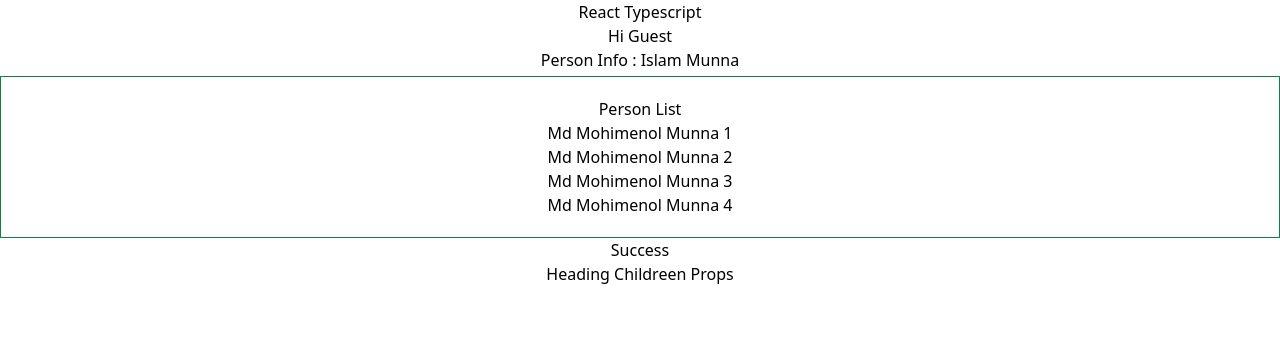
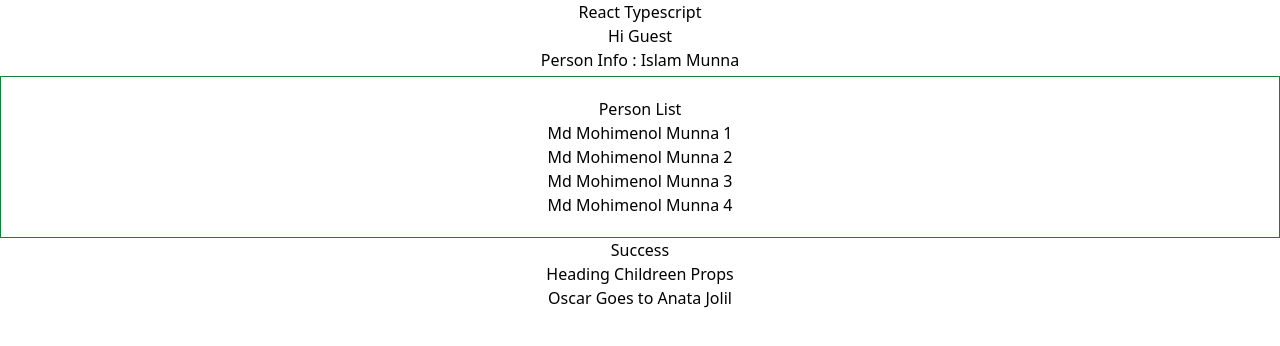
Before and after one commit to Mohimenol-Islam-Munna/REACT_TYPESCRIPT, a React (Create React App) app: page / in a window 1280 px wide. Shown: the top 346 px of the page. Built offline with nearby package versions, Linux system fonts and the light colour scheme.

Commit message:
element or component as children

```diff
--- a/src/components/Heading.tsx
+++ b/src/components/Heading.tsx
@@ -1,10 +1,21 @@
 import React from "react";
+
+// components
+import Oscar from "./Oscar";
+
 type HeadingProps = {
   children: string;
 };
 
 function Heading(props: HeadingProps) {
-  return <div>{props.children}</div>;
+  return (
+    <div>
+      <h2>{props.children}</h2>
+      <Oscar>
+        <h2>Oscar Goes to Anata Jolil</h2>
+      </Oscar>
+    </div>
+  );
 }
 
 export default Heading;
--- /dev/null
+++ b/src/components/Oscar.tsx
@@ -0,0 +1,10 @@
+import React from "react";
+type OscarProps = {
+  children: React.ReactNode;
+};
+
+function Oscar(props: OscarProps) {
+  return <div>{props.children}</div>;
+}
+
+export default Oscar;
```
